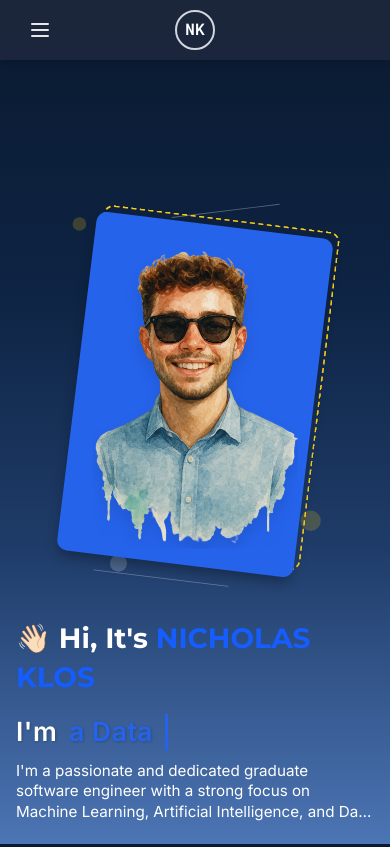
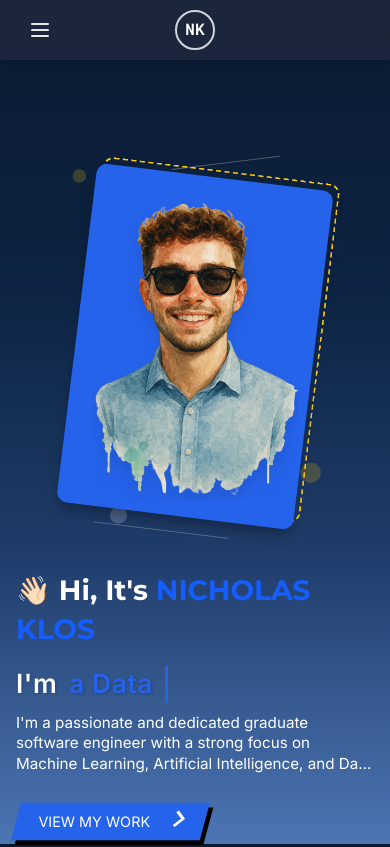
Before and after one commit to nickklos10/Nicholas-Klos-portfolio, a Next.js app: page / in a window 390 px wide. Shown: the top 847 px of the page. Built offline with nearby package versions, Linux system fonts and the light colour scheme.

Commit message:
Reduce space between navbar and image on mobile

```diff
--- a/src/app/page.tsx
+++ b/src/app/page.tsx
@@ -8,9 +8,9 @@ import styled from "styled-components";
 
 export default function Home() {
   return (
-    <div className="min-h-[calc(100vh-4rem)] flex flex-col justify-center relative pt-12 md:pt-4 pb-16 md:pb-4">
+    <div className="min-h-[calc(100vh-4rem)] flex flex-col justify-center relative pt-8 md:pt-4 pb-16 md:pb-4">
       {/* Hero Section */}
-      <section className="container mx-auto px-4 flex flex-col-reverse md:flex-row items-center justify-center h-full gap-4 md:gap-12 pt-24 md:pt-0">
+      <section className="container mx-auto px-4 flex flex-col-reverse md:flex-row items-center justify-center h-full gap-4 md:gap-12 pt-16 md:pt-0">
         <div className="md:w-1/2 max-w-2xl md:max-h-[80vh] flex flex-col space-y-3 md:space-y-8">
           <h1 className="text-xl md:text-5xl font-bold font-heading text-white">
             👋🏻 Hi, It's <span className="text-blue-600">NICHOLAS KLOS</span>
```
